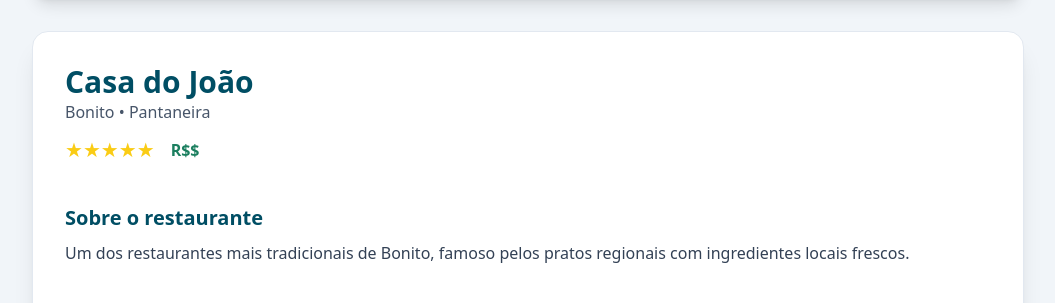
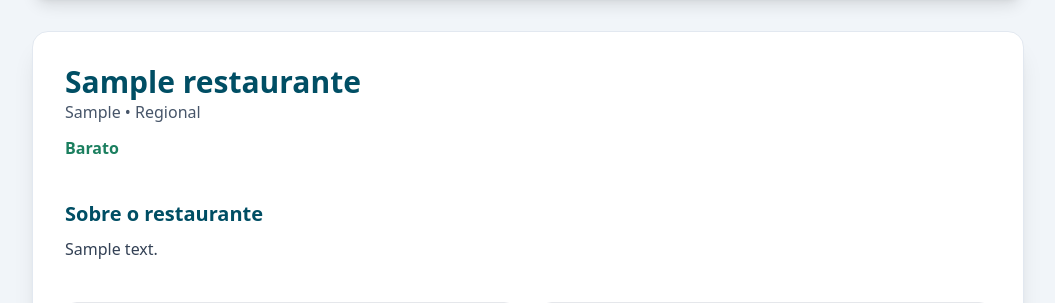
Before and after one commit to AntonioV1ctor/hackathon, a PHP site: page /hackathon/View/pages/detalhesRestaurante.php?id=1 in a window 1280 px wide. Shown: the part 477-780 px from the top of the page, without its empty margins (112-1167 px from the left). Run offline with PHP 8.4, Linux system fonts and the light colour scheme; tables that the repository leaves empty hold one stand-in row (values such as "Sample post"); grey boxes marked "Sample" are stand-in pictures; some libraries are stand-ins or nearby versions.

Commit message:
feat: add restaurant details page to display specific restaurant information.

```diff
--- a/View/pages/detalhesRestaurante.php
+++ b/View/pages/detalhesRestaurante.php
@@ -1,38 +1,28 @@
-<?php require_once '../components/head.php'; ?>
+<?php
+require_once '../components/head.php';
+require_once __DIR__ . '/../../Model/RestauranteModel.php';
+
+$id = $_GET['id'] ?? null;
+
+if (!$id) {
+    header('Location: restaurantes.php');
+    exit;
+}
+
+$restauranteModel = new RestauranteModel();
+$restaurante = $restauranteModel->buscarRestaurantePorId($id);
+
+if (!$restaurante) {
+    header('Location: restaurantes.php');
+    exit;
+}
+?>
 
 <body class="min-h-screen bg-slate-100">
 
     <?php require_once '../components/navbar.php'; ?>
 
     <main class="max-w-5xl mx-auto px-4 py-10">
-
-        <?php
-        // MOCK DO RESTAURANTE — substituir depois pelo SELECT do banco
-        $restaurante = [
-            "nome" => "Casa do João",
-            "cidade" => "Bonito",
-            "culinaria" => "Pantaneira",
-            "descricao" => "Um dos restaurantes mais tradicionais de Bonito, famoso pelos pratos regionais com ingredientes locais frescos.",
-            "img" => "https://images.unsplash.com/photo-1517248135467-4c7edcad34c4?auto=format&w=1200",
-            "galeria" => [
-                "https://images.unsplash.com/photo-1544025162-d76694265947?auto=format&w=900",
-                "https://images.unsplash.com/photo-1528605248644-14dd04022da1?auto=format&w=900",
-                "https://images.unsplash.com/photo-1504674900247-0877df9cc836?auto=format&w=900"
-            ],
-            "preco" => "R$$",
-            "rating" => 5,
-            "horario" => "11:00 às 22:00",
-            "endereco" => "Av. Principal, 123 — Bonito, MS",
-            "lat" => -21.126,
-            "lng" => -56.483,
-
-            "cardapio" => [
-                ["nome" => "Pacu na Brasa", "preco" => "R$ 49,00"],
-                ["nome" => "Moqueca Pantaneira", "preco" => "R$ 59,00"],
-                ["nome" => "Sobremesa de Guavira", "preco" => "R$ 22,00"],
-            ]
-        ];
-        ?>
 
         <!-- BOTÃO VOLTAR -->
         <a href="/hackathon/View/pages/restaurantes.php"
@@ -42,7 +32,8 @@
 
         <!-- BANNER -->
         <div class="w-full h-64 md:h-80 rounded-2xl overflow-hidden shadow-lg mb-8">
-            <img src="<?= $restaurante['img'] ?>" class="w-full h-full object-cover">
+            <img src="<?= htmlspecialchars($restaurante['caminho_imagem']) ?>" class="w-full h-full object-cover"
+                alt="<?= htmlspecialchars($restaurante['nome']) ?>">
         </div>
 
         <!-- CONTAINER GERAL -->
@@ -51,23 +42,16 @@
             <!-- CABEÇALHO -->
             <section>
                 <h1 class="text-3xl font-bold text-[#004e64] flex items-center gap-4">
-                    <?= $restaurante["nome"] ?>
-
-
+                    <?= htmlspecialchars($restaurante["nome"]) ?>
                 </h1>
 
                 <p class="text-slate-600">
-                    <?= $restaurante["cidade"] ?> • <?= $restaurante["culinaria"] ?>
+                    <?= htmlspecialchars($restaurante["cidade"]) ?> • <?= htmlspecialchars($restaurante["categoria"]) ?>
                 </p>
 
                 <div class="flex items-center gap-4 mt-3">
-                    <!-- AVALIAÇÃO MÉDIA (fixa do restaurante) -->
-                    <span class="text-yellow-400 text-xl">
-                        <?= str_repeat("★", $restaurante["rating"]) ?>
-                        <?= str_repeat("☆", 5 - $restaurante["rating"]) ?>
-                    </span>
-
-                    <span class="text-[#1b7f5f] font-semibold"><?= $restaurante["preco"] ?></span>
+                    <span
+                        class="text-[#1b7f5f] font-semibold capitalize"><?= htmlspecialchars($restaurante["faixa_preco"]) ?></span>
                 </div>
             </section>
 
@@ -76,7 +60,7 @@
             <section>
                 <h2 class="text-xl font-semibold text-[#004e64] mb-2">Sobre o restaurante</h2>
                 <p class="text-slate-700 leading-relaxed">
-                    <?= $restaurante["descricao"] ?>
+                    <?= nl2br(htmlspecialchars($restaurante["descricao"])) ?>
                 </p>
             </section>
 
@@ -84,12 +68,12 @@
             <section class="grid md:grid-cols-2 gap-6">
                 <div class="bg-slate-50 border rounded-xl p-5">
                     <h3 class="font-semibold text-[#004e64] mb-2">Horário de funcionamento</h3>
-                    <p class="text-slate-700"><?= $restaurante["horario"] ?></p>
+                    <p class="text-slate-700"><?= htmlspecialchars($restaurante["horario_funcionamento"]) ?></p>
                 </div>
 
                 <div class="bg-slate-50 border rounded-xl p-5">
                     <h3 class="font-semibold text-[#004e64] mb-2">Endereço</h3>
-                    <p class="text-slate-700"><?= $restaurante["endereco"] ?></p>
+                    <p class="text-slate-700"><?= htmlspecialchars($restaurante["endereco"]) ?></p>
                 </div>
             </section>
 
@@ -102,47 +86,12 @@
                 <script>
                     initMapaRoteiro([
                         {
-                            nome: "<?= $restaurante["nome"] ?>",
-                            cidade: "<?= $restaurante["cidade"] ?>",
-                            coord: [<?= $restaurante["lat"] ?>, <?= $restaurante["lng"] ?>]
+                            nome: "<?= htmlspecialchars($restaurante["nome"]) ?>",
+                            cidade: "<?= htmlspecialchars($restaurante["cidade"]) ?>",
+                            coord: [<?= $restaurante["lat"] ?>, <?= $restaurante["log"] ?>]
                         }
                     ]);
                 </script>
-            </section>
-
-            <!-- CARDÁPIO -->
-            <section>
-                <h2 class="text-xl font-semibold text-[#004e64] mb-3">Cardápio</h2>
-
-                <div class="space-y-3">
-
-                    <?php foreach ($restaurante["cardapio"] as $item): ?>
-                        <div class="flex justify-between bg-slate-50 border rounded-xl p-3">
-                            <span class="font-medium text-slate-700"><?= $item["nome"] ?></span>
-                            <span class="text-[#004e64] font-semibold"><?= $item["preco"] ?></span>
-                        </div>
-                    <?php endforeach; ?>
-
-                </div>
-            </section>
-
-            <!-- AVALIAÇÃO DO USUÁRIO -->
-            <section class="flex items-center justify-between bg-slate-50 border rounded-xl p-4">
-
-                <div>
-                    <h3 class="font-semibold text-[#004e64]">Avalie este restaurante</h3>
-                    <p class="text-xs text-slate-500">Clique nas estrelas para avaliar</p>
-                </div>
-
-                <!-- ESTRELAS INTERATIVAS -->
-                <div id="ratingStars" class="flex gap-1 text-3xl cursor-pointer select-none">
-                    <span data-star="1" class="star text-slate-300 hover:text-yellow-400 transition">★</span>
-                    <span data-star="2" class="star text-slate-300 hover:text-yellow-400 transition">★</span>
-                    <span data-star="3" class="star text-slate-300 hover:text-yellow-400 transition">★</span>
-                    <span data-star="4" class="star text-slate-300 hover:text-yellow-400 transition">★</span>
-                    <span data-star="5" class="star text-slate-300 hover:text-yellow-400 transition">★</span>
-                </div>
-
             </section>
 
             <!-- INPUT OCULTO PARA ENVIAR PRO PHP -->
```
